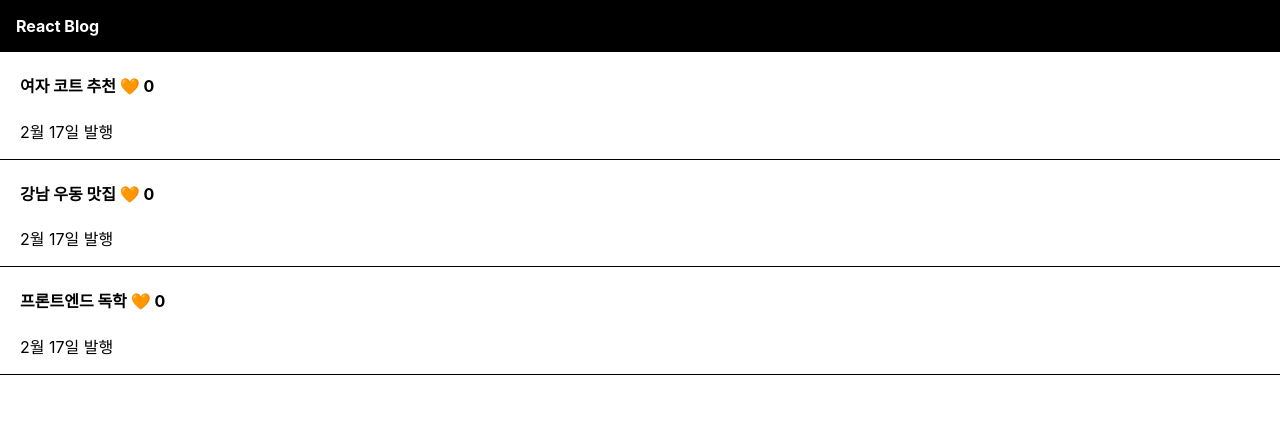
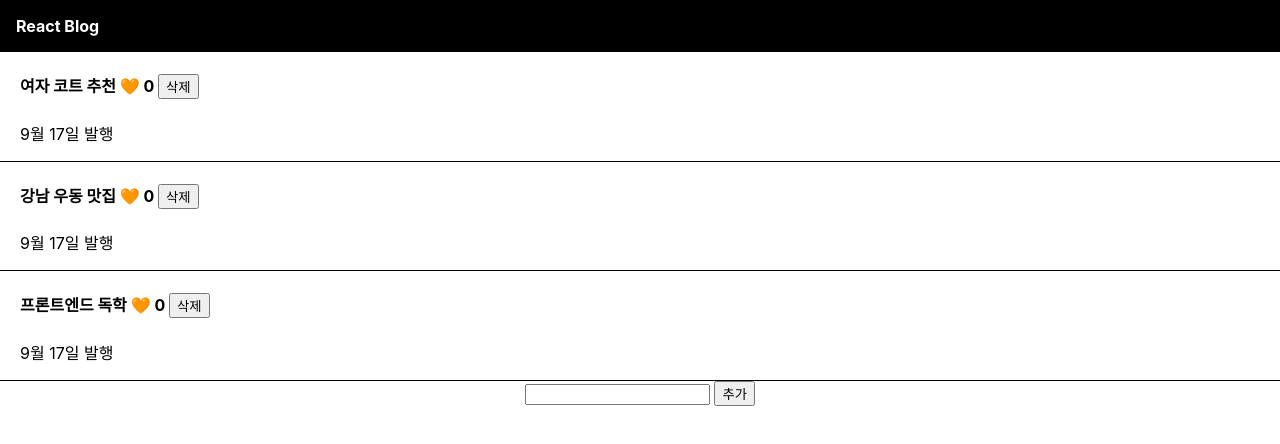
Before and after one commit to sookyeongyeom/coding-apple-blog, a React (Create React App) app: page / in a window 1280 px wide. Shown: the top 444 px of the page. Built offline with nearby package versions, Linux system fonts and the light colour scheme.

Commit message:
:sparkles: input new post

```diff
--- a/src/App.js
+++ b/src/App.js
@@ -16,6 +16,7 @@ function App() {
 	let [따봉, set따봉] = useState([0, 0, 0]);
 	let [modal, setModal] = useState(false);
 	let [title, setTitle] = useState(0);
+	let [입력값, set입력값] = useState('');
 
 	function 좋아요(i) {
 		let copy = [...따봉];
@@ -33,6 +34,18 @@ function App() {
 	function 글제목정렬() {
 		let copy = [...글제목];
 		copy.sort();
+		set글제목(copy);
+	}
+
+	function 새로운글추가() {
+		let copy = [입력값, ...글제목];
+		set글제목(copy);
+		set입력값('');
+	}
+
+	function 이글삭제(i) {
+		let copy = [...글제목];
+		copy = copy.filter((v, idx) => idx !== i);
 		set글제목(copy);
 	}
 
@@ -63,7 +76,6 @@ function App() {
 				<h4 onClick={() => setModal(!modal)}>{글제목[2]}</h4>
 				<p>2월 17일 발행</p>
 			</div> */}
-
 			{
 				//
 				글제목.map((v, i) => {
@@ -75,14 +87,37 @@ function App() {
 									setTitle(i);
 								}}
 							>
-								{v} <span onClick={() => 좋아요(i)}>🧡</span> {따봉[i]}
+								{v}{' '}
+								<span
+									onClick={e => {
+										// 상위 html로 퍼지는 이벤트버블링 막기
+										e.stopPropagation();
+										좋아요(i);
+									}}
+								>
+									🧡
+								</span>{' '}
+								{따봉[i]}{' '}
+								<button
+									onClick={e => {
+										e.stopPropagation();
+										이글삭제(i);
+									}}
+								>
+									삭제
+								</button>
 							</h4>
-							<p>2월 17일 발행</p>
+							<p>9월 17일 발행</p>
 						</div>
 					);
 				})
 			}
-
+			<input
+				onChange={e => {
+					set입력값(e.target.value);
+				}}
+			/>{' '}
+			<button onClick={새로운글추가}>추가</button>
 			{
 				//
 				modal ? (
```
